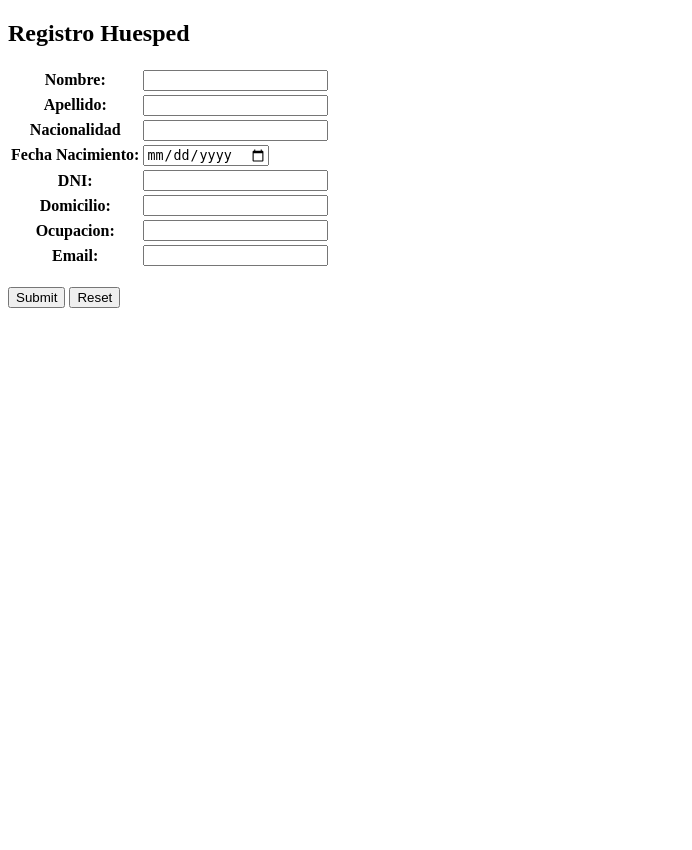
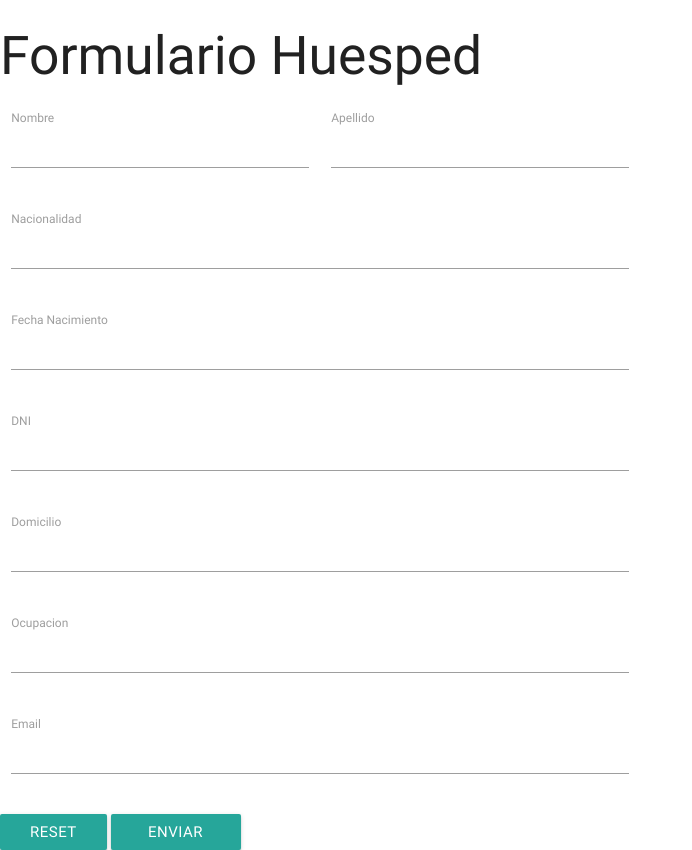
Before and after one commit to MiguelMunozC/GESHOT, a PHP site: page /php/formularioHuesped.php in a window 1280 px wide. Shown: the whole page, without its empty margins (0-692 px from the left). Before the commit the page ends 308 px from the top, so only its background shows below. Run offline with PHP 8.4, Linux system fonts and the light colour scheme.

Commit message:
formulario
cambios en el formulario huesped

```diff
--- a/php/formularioHuesped.php
+++ b/php/formularioHuesped.php
@@ -13,52 +13,73 @@ include "conexion.php";
         <meta charset="UTF-8">
         <title></title>
     </head>
+    <link href="http://fonts.googleapis.com/icon?family=Material+Icons" rel="stylesheet">
+    <link href="../css/materialize/css/materialize.css" rel="stylesheet" type="text/css"/>
     <body>
-        <form action="registrarHuesped.php" method="post">
-            <h2>Registro Huesped</h2>
+        <form action="registrarHuesped.php" method="post" class="col s12">
+            <h2>Formulario Huesped</h2>
 
-            <table>
-                <tr>
-                    <th>Nombre:</th>
-                    <th> <input type="text" name="nombreHuesped" value="" required /></th>
-                </tr>
-                <tr>
-                    <th>Apellido: </th>
-                    <td><input type="text" name="apellidoHuesped" value="" required /></td>
-                </tr>
-                <tr>
-                    <th>Nacionalidad</th>
-                    <td><input type="text" name="nacionalidad" value="" required/></td>
-                </tr>
-                <tr>
-                    <th>Fecha Nacimiento: </th>
-                    <td><input type="date" name="fechaNacimiento" required/></td>
-                </tr>
-                <tr>
-                    <th>DNI: </th>
-                    <td><input type="text" name="dni" value="" required/></td>
-                </tr>
-                <tr>
-                    <th>Domicilio: </th>
-                    <td><input type="text" name="domicilio" value="" /></td>
-                </tr>
-                <tr>
-                    <th>Ocupacion: </th>
-                    <td><input type="text" name="ocupacion" value="" /></td>
-                </tr>
-                <tr>
-                    <th>Email: </th>
-                    <td><input type="text" name="email" value="" required /></td>
-                </tr>
 
-            </table>
-            <BR>
-            <input type="submit" value="Submit" name="Submit" />
-            <input type="reset" value="Reset" name="Reset" />
+            <div class="row" >
+                <div class="input-field col s3">
+                    <input value="" name= "nombreHuesped" id="nombreHuesped" type="text" class="validate" required>
+                    <label class="active"  for="nombreHuesped"  >Nombre</label>
+
+                </div>
+
+                <div class="input-field col s3">
+                    <input value="" name= "apellidoHuesped" id="apellidoHuesped" type="text" class="validate" required>
+                    <label class="active" for="apellidoHuesped">Apellido</label>
+                </div>
+            </div>
+            <div class="row">
+                <div class="input-field col s6">
+                    <input value="" name="nacionalidad" id="nacionalidad" type="text" class="validate" required>
+                    <label class="active" for="nacionalidad">Nacionalidad</label>
+                </div>
+            </div>
+            <div class="row">
+                <div class="input-field col s6">
+                    <input value="" name="fechaNacimiento" id="fechaNacimiento" type="text" class="validate" required>
+                    <label class="active" for="fechaNacimiento">Fecha Nacimiento</label>
+                </div>
+            </div>
+            <div class="row">
+                <div class="input-field col s6">
+                    <input value="" name="dni" id="dni" type="text" class="validate" required>
+                    <label class="active" for="dni">DNI</label>
+                </div>
+            </div>
+            <div class="row">
+                <div class="input-field col s6">
+                    <input value="" name="domicilio" id="domicilio" type="text" class="validate" >
+                    <label class="active" for="domicilio">Domicilio</label>
+                </div>
+            </div>
+            <div class="row">
+                <div class="input-field col s6">
+                    <input value="" name="ocupacion" id="ocupacion" type="text" class="validate" >
+                    <label class="active" for="ocupacion">Ocupacion</label>
+                </div>
+            </div>
+
+            <div class="row">
+                <div class="input-field col s6">
+                    <input name="email" id="email" type="email" class="validate">
+                    <label class="active" for="email" data-error="wrong" data-success="right">Email</label>
+                </div>
+            </div>
+
+            <button class="btn waves-effect waves-light btn" type="reset" name="action">Reset</button>
+            <button class="btn waves-effect waves-light" type="submit" name="action">Enviar
+                <i class="material-icons right"></i>
+            </button>
+
+
         </form>
 
-<?php
+        <?php
 // put your code here
-?>
+        ?>
     </body>
 </html>
```
Also changed, not shown: 1 other file.
